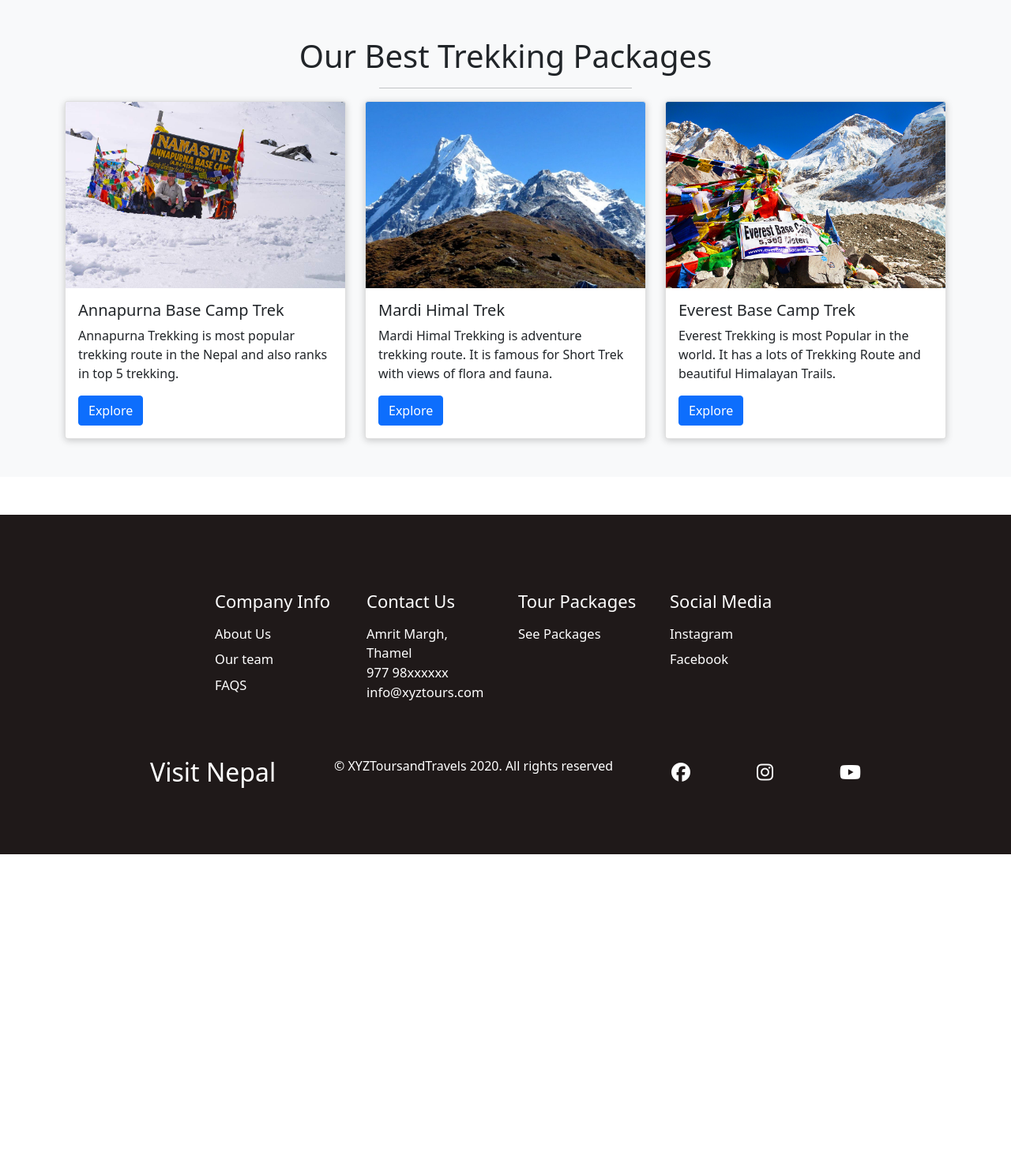
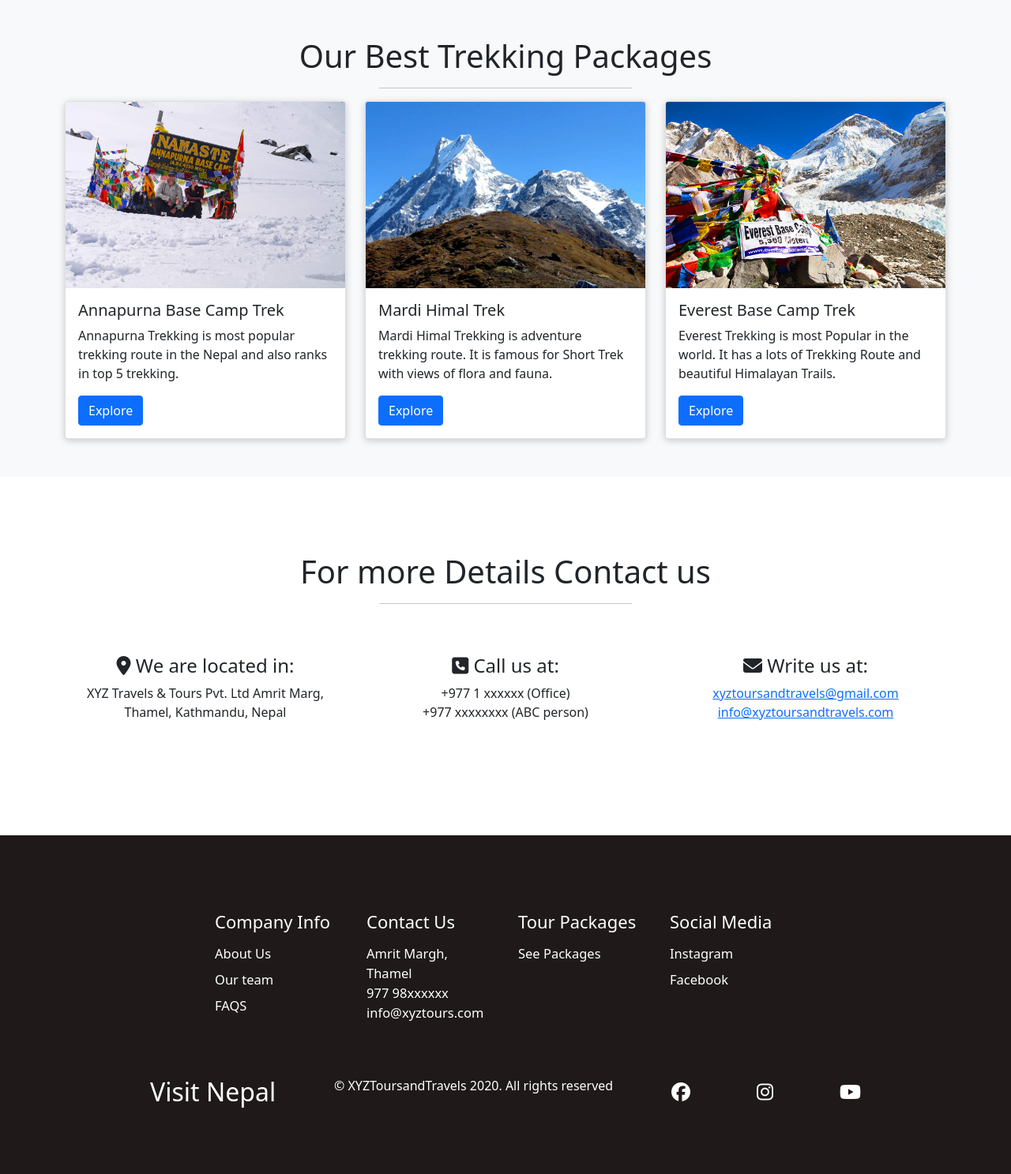
Before and after one commit to HomBahadurChhetri/TourAndTravelWebApp, a Django app: page / in a window 1280 px wide. Shown: the part 2468-3955 px from the top of the page at 79% size. Before the commit the page ends 3550 px from the top, so only its background shows below. Run offline with Django 3.2, Linux system fonts and the light colour scheme; some libraries are stand-ins or nearby versions.

Commit message:
updated home page with contact info

```diff
--- a/tourwebapp/main/static/home/css/style.css
+++ b/tourwebapp/main/static/home/css/style.css
@@ -38,6 +38,10 @@
   box-shadow: 0px 2px 10px rgba(0, 0, 0, 0.2);
 }
 
+/* contact info text align here */
+.contact-info{
+  text-align: center;
+}
 
 
 /* This is the footer css */
--- a/tourwebapp/main/templates/main/home.html
+++ b/tourwebapp/main/templates/main/home.html
@@ -211,6 +211,32 @@
 
 <!-- Best selling Trekking packages end -->
 
+<!-- Contact us Info start -->
+
+<section class="main_heading my-5 py-5">
+  <div class="text-center">
+      <h1 class="display-8"> For more Details Contact us </h1>
+      <hr class="w-25 mx-auto" />
+  </div>
+<div class="container">
+    <div class="row py-5">
+      <div class="col-md-4 contact-info">
+        <h4><i class="fa fa-map-marker"></i> We are located in:</h4>
+        <span>XYZ Travels & Tours Pvt. Ltd Amrit Marg, Thamel, Kathmandu, Nepal</span> </div>
+        <div class="col-md-4 contact-info">
+          <h4><i class="fa fa-phone-square"></i> Call us at:</h4>
+          <span>+977 1 xxxxxx (Office)<br>
+          +977 xxxxxxxx (ABC person)</span> </div>
+        <div class="col-md-4 contact-info">
+        <h4><i class="fa fa-envelope"></i> Write us at:</h4>
+        <span><a href="#">xyztoursandtravels@gmail.com</a> <a href="#">info@xyztoursandtravels.com</a></span> </div>
+    </div>
+  </div>
+  </section>
+
+  <!-- Contact info end -->
+
+
 
 
 {% endblock%}
```
